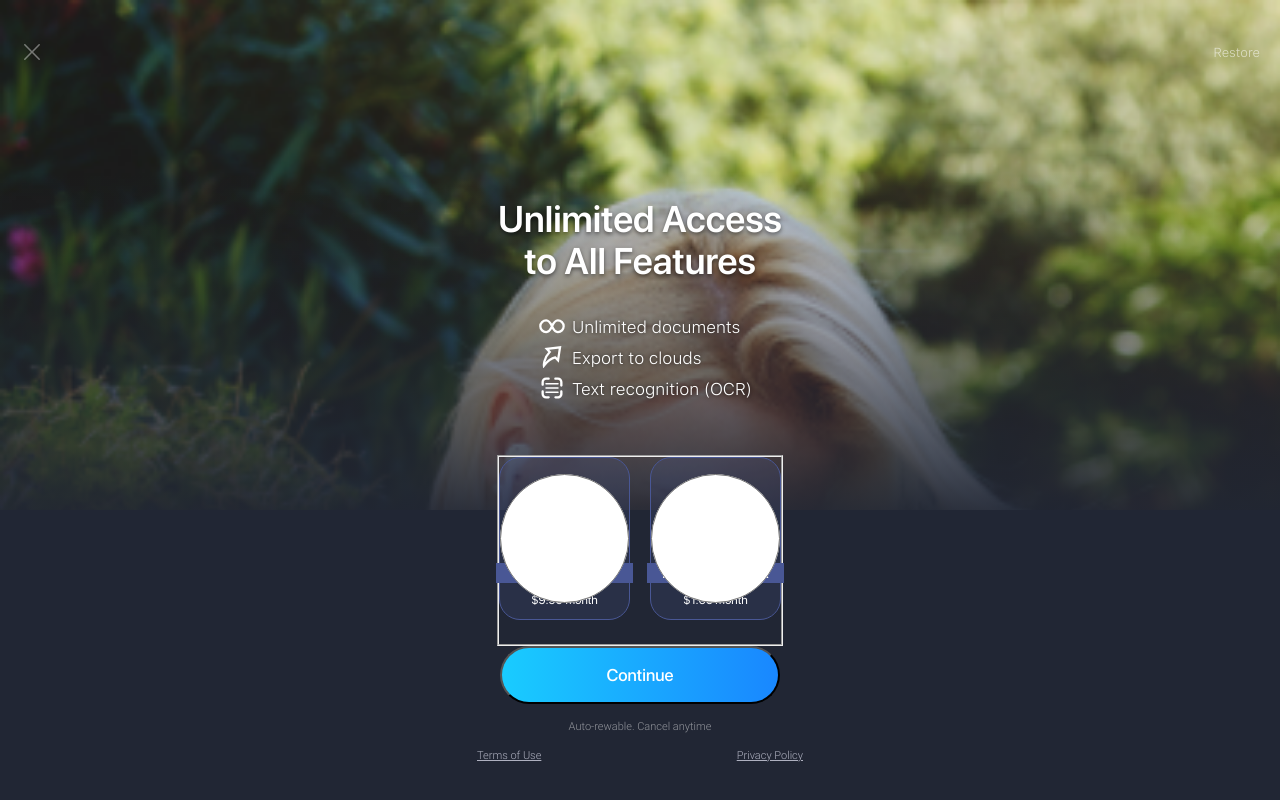
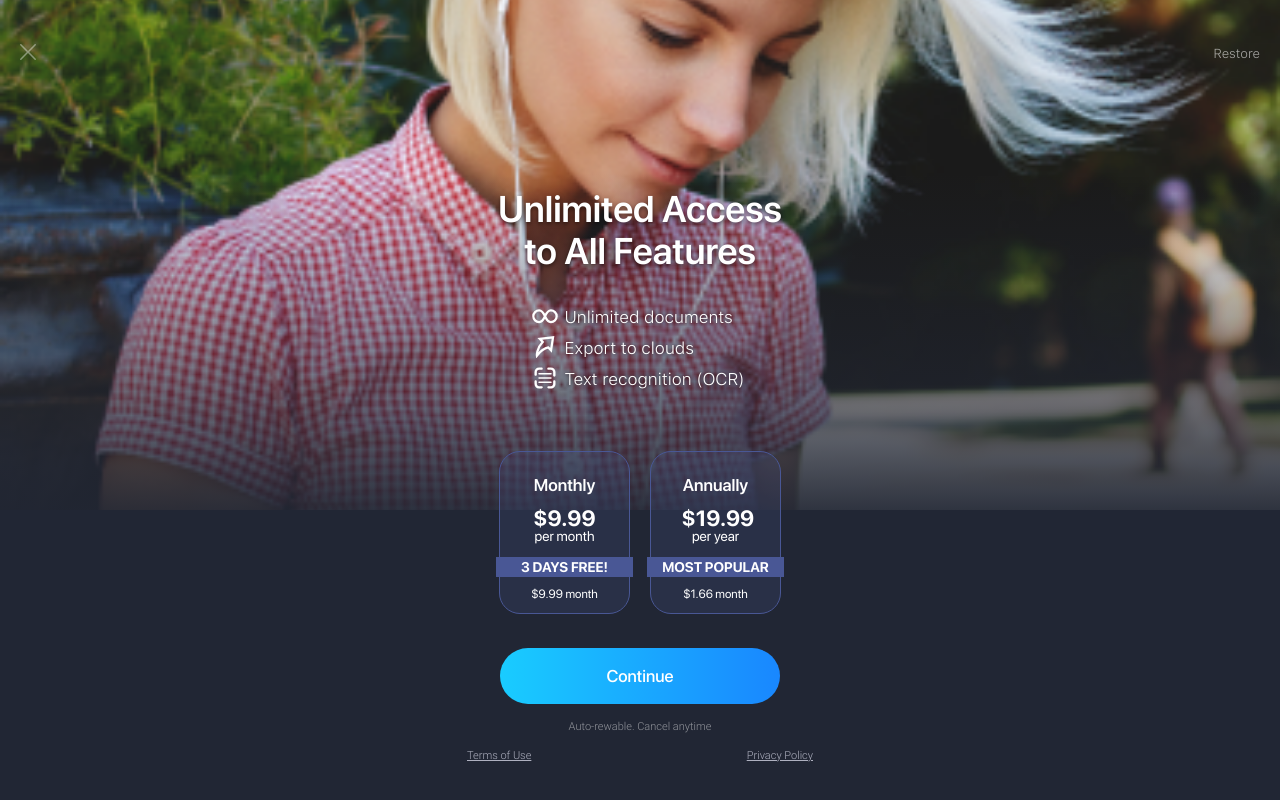
Before and after one commit to veselyiJoker/Aiby, a website built with webpack: page src/index.html in a window 1280 px wide. Built offline with nearby package versions, Linux system fonts and the light colour scheme.

Commit message:
layout 68%

```diff
--- a/src/index.html
+++ b/src/index.html
@@ -13,7 +13,11 @@
                 <a class='close-link' href='#'>
                     <span class='visually-hidden'>Close</span>
                 </a>
-                <a class='restore-link' href='#'>Restore</a>
+                <ul class='header__menu'>
+                    <li>
+                        <a href='#'>Restore</a>
+                    </li>
+                </ul>
             </nav>
         </header>
 
@@ -36,15 +40,15 @@
                 </div> <!-- features -->
 
                 <form class='suggestions'>
-                    <fieldset>
-                        <legend class='visually-hidden' >Suggestions</legend>
+                    <fieldset class='suggestions__fieldset'>
+                        <legend class='visually-hidden'>Suggestions</legend>
                         <ul class='suggestions__list'>
                             <li class='suggestions__list-item'>
-                                <input type='radio' name='suggestions' value='monthly' id='monthly'>
+                                <input type='radio' name='suggestions' value='monthly' id='monthly' checked>
                                 <h2>
                                     <label for='monthly'>Monthly</label>
                                 </h2>
-                                <h3>
+                                <h3 class='suggestions__price'>
                                     $9.99
                                     <span>per month</span>
                                 </h3>
@@ -56,7 +60,7 @@
                                 <h2>
                                     <label for='annually'>Annually</label>
                                 </h2>
-                                <h3>
+                                <h3 class='suggestions__price'>
                                     $19.99
                                     <span>per year</span>
                                 </h3>
@@ -66,10 +70,10 @@
                         </ul>
                     </fieldset>
 
-                    <button type='submit' class='suggestions__continue-link' href='#'>Continue</button>
+                    <button type='submit' class='suggestions__continue-link'>Continue</button>
                     <p class='suggestions__additional-information'>Auto-rewable. Cancel anytime</p>
+                </form> <!-- suggestions -->
 
-                </form> <!-- suggestions -->
                 <footer>
                     <ul class='footer__links-list'>
                         <li class='footer__links-list-item'>
--- a/src/styles/base/_global.scss
+++ b/src/styles/base/_global.scss
@@ -1,12 +1,15 @@
-* {
+body {
+    margin: 0;
     padding: 0;
-    margin: 0;
+    background-image: url($main_bkg);
+    background-repeat: no-repeat;
+    background-size: cover;
+    background-position: center;
 }
 
-body {
-    background-image: url($main_bkg);
-    background-repeat: no-repeat;
-    background-size: 100%;
+ul, li {
+    margin: 0;
+    padding: 0;
 }
 
 .visually-hidden {
--- a/src/styles/components/_features.scss
+++ b/src/styles/components/_features.scss
@@ -15,7 +15,6 @@
 }
 
 .features__list {
-    padding-left: 50px;
     list-style: none;
     line-height: 31px;
 }
@@ -23,6 +22,7 @@
 .features__list-item {
     position: relative;
     width: 186px;
+    padding-left: 35px;
     margin: auto;
     font-family: SFProText;
     font-size: 17px;
@@ -34,7 +34,7 @@
         content: '';
         position: absolute;
         top: 0px;
-        left: -35px;
+        left: 0px;
         width: 30px;
         height: 30px;
         background-position: center center;
--- a/src/styles/components/_footer.scss
+++ b/src/styles/components/_footer.scss
@@ -5,6 +5,7 @@ footer {
 .footer__links-list {
     display: flex;
     justify-content: space-between;
+    flex-wrap: wrap;
     list-style: none;
 }
 
--- /dev/null
+++ b/src/styles/components/_header.scss
@@ -0,0 +1,41 @@
+header {
+    position: absolute;
+    width: 100%;
+    top: 0px;
+    right: 0px;
+    font-family: SFProText;
+    font-size: 13px;
+    font-weight: 300;
+    text-decoration: none;
+    color: rgba(255, 255, 255, 0.6);
+}
+
+nav {
+    display: flex;
+    justify-content: space-between;
+}
+
+.header__menu {
+    display: flex;
+    list-style: none;
+
+    a {
+        display: block;
+        padding: 44px 20px;
+        font-family: SFProText;
+        font-size: 13px;
+        font-weight: 300;
+        text-decoration: none;
+        color: rgba(255, 255, 255, 0.6);
+    }
+}
+
+.close-link {
+    display: block;
+    padding: 44px 20px;
+    width: 16px;
+    height: 16px;
+    background-image: url('../images/cross.svg');
+    background-repeat: no-repeat;
+    background-position: center;
+}
--- a/src/styles/components/_main.scss
+++ b/src/styles/components/_main.scss
@@ -7,26 +7,6 @@ main {
     min-height: $min-height;
     color: #fff;
     background: linear-gradient(180deg, rgba(0, 0, 0, 0.0001) 21.61%, rgba(33, 38, 51, 0.95) 64.3%);
-}
-
-.close-link {
-    position: absolute;
-    top: 44px;
-    left: 24px;
-    width: 16px;
-    height: 16px;
-    background-image: url('../images/cross.svg');
-}
-
-.restore-link {
-    position: absolute;
-    top: 43px;
-    right: 20px;
-    font-family: SFProText;
-    font-size: 13px;
-    font-weight: 300;
-    text-decoration: none;
-    color: rgba(255, 255, 255, 0.6);
 }
 
 .main__wrapper {
@@ -42,4 +22,5 @@ main {
     left: 50%;
     bottom: 0;
     transform: translateX(-50%);
+    border: n;
 }
--- a/src/styles/components/_suggestions.scss
+++ b/src/styles/components/_suggestions.scss
@@ -2,9 +2,13 @@
     padding: 0 20px;
 }
 
+.suggestions__fieldset {
+    margin: 0 0 24px 0;
+    border: none;
+}
+
 .suggestions__list {
     display: flex;
-    margin-bottom: 24px;
     justify-content: center;
     list-style: none;
 }
@@ -12,7 +16,7 @@
 .suggestions__list-item {
     position: relative;
     box-sizing: border-box;
-    width: 131px;
+    min-width: 131px;
     padding: 23px 11px 12px 11px;
     margin-right: 20px;
     font-family: SFProDisplay;
@@ -25,26 +29,12 @@
     }
 
     h2 {
-        margin-bottom: 16px;
+        margin: 0 0 16px 0;
         font-family: SFProDisplay;
         font-size: 17px;
         font-weight: 600;
         line-height: 20px;
         text-align: center;
-    }
-
-    h3 {
-        width: 68px;
-        font-weight: 700;
-        font-size: 22px;
-        line-height: 15px;
-        text-align: center;
-        margin: 0 auto 13px auto;
-    }
-
-    span {
-        font-size: 14px;
-        font-weight: 400;
     }
 
     input {
@@ -54,13 +44,29 @@
         bottom: 0;
         left: 0;
         border-radius: 0;
+        appearance: none;
+        cursor: pointer;
     }
 
 }
 
+.suggestions__price {
+    width: 68px;
+    font-weight: 700;
+    font-size: 22px;
+    line-height: 15px;
+    text-align: center;
+    margin: 0 auto 13px auto;
+
+    span {
+        font-size: 14px;
+        font-weight: 400;
+    }
+}
+
 .suggestions__benefit {
     width: calc(100% + 30px);
-    margin-left: -15px;
+    margin: 0 0 0 -15px;
     font-size: 14px;
     line-height: 20px;
     text-align: center;
@@ -71,6 +77,7 @@
 }
 
 .suggestions__price-per-month {
+    margin: 0;
     font-size: 12px;
     line-height: 14px;
     text-align: center;
@@ -87,6 +94,7 @@
     text-align: center;
     text-decoration: none;
     color: #fff;
+    border: none;
     border-radius: 30px;
     background: linear-gradient(270deg, #1987FF 0%, #19CCFF 100%);
 }
--- a/src/styles/index.scss
+++ b/src/styles/index.scss
@@ -2,8 +2,9 @@
     'base/_fonts',
     'base/_variables',
     'base/_global',
+    'components/_header',
     'components/_main',
     'components/features',
     'components/_suggestions',
-    'components/footer'
+    'components/_footer'
 ;
```
